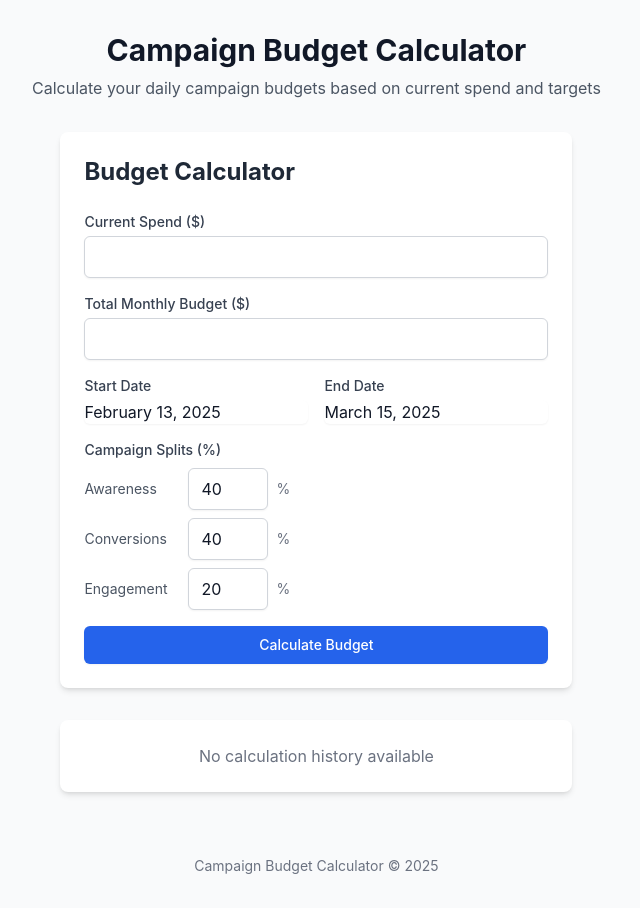
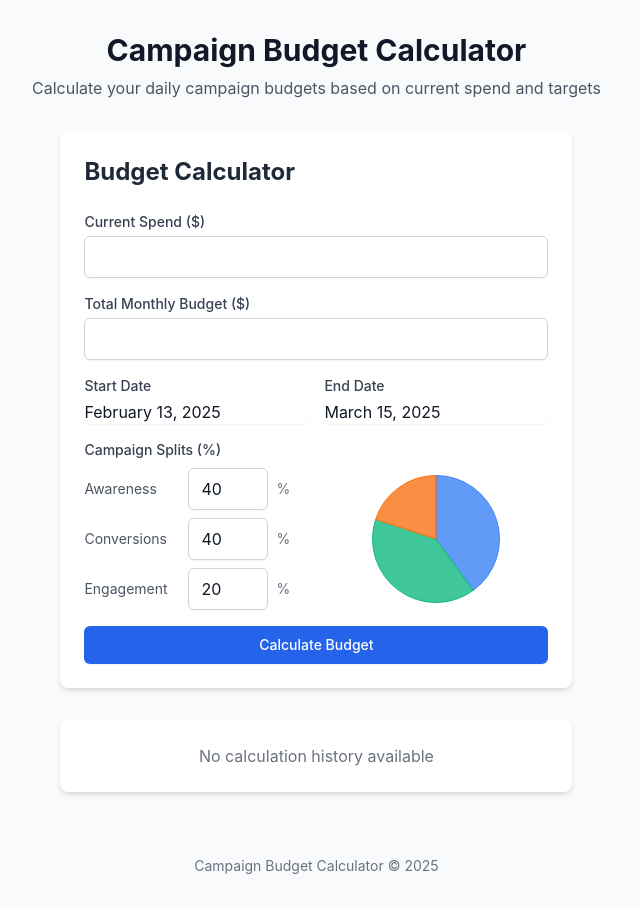
Before and after one commit to eli-k-hughes/BudgetCalc, a React (Vite) app: page / in a window 1280 px wide. Shown: the whole page, without its empty margins (0-640 px from the left). Built offline with nearby package versions, Linux system fonts and the light colour scheme.

Commit message:
feat: add pie chart visualization for campaign splits

```diff
--- a/package.json
+++ b/package.json
@@ -13,7 +13,9 @@
     "test:ui": "vitest --ui"
   },
   "dependencies": {
+    "chart.js": "^4.4.7",
     "react": "^19.0.0",
+    "react-chartjs-2": "^5.3.0",
     "react-datepicker": "^8.0.0",
     "react-dom": "^19.0.0"
   },
--- a/src/components/BudgetForm.tsx
+++ b/src/components/BudgetForm.tsx
@@ -2,6 +2,7 @@ import React, { useState } from 'react';
 import DatePicker from 'react-datepicker';
 import 'react-datepicker/dist/react-datepicker.css';
 import { BudgetInputs, CampaignSplit } from '../types/budget';
+import { PieChart } from './PieChart';
 
 interface BudgetFormProps {
   onSubmit: (inputs: BudgetInputs) => void;
@@ -143,6 +144,8 @@ export function BudgetForm({ onSubmit, isLoading = false, error = null }: Budget
           <label className="block text-sm font-medium text-gray-700">
             Campaign Splits (%)
           </label>
+          <div className="grid grid-cols-2 gap-4">
+            <div className="space-y-2">
               {campaignSplits.map((split, index) => (
                 <div key={split.name} className="flex items-center space-x-2">
                   <span className="w-24 text-sm text-gray-600">{split.name}</span>
@@ -160,6 +163,11 @@ export function BudgetForm({ onSubmit, isLoading = false, error = null }: Budget
                 </div>
               ))}
             </div>
+            <div className="flex items-center justify-center">
+              <PieChart splits={campaignSplits} size="small" />
+            </div>
+          </div>
+        </div>
 
         <button
           type="submit"
--- a/src/components/HistoryView.tsx
+++ b/src/components/HistoryView.tsx
@@ -1,6 +1,7 @@
 import React from 'react';
 import { StoredCalculations } from '../types/budget';
 import { formatCurrency } from '../utils/budgetCalculator';
+import { PieChart } from './PieChart';
 
 interface HistoryViewProps {
   storedCalculations: StoredCalculations;
@@ -61,19 +62,25 @@ export function HistoryView({ storedCalculations, onClearHistory }: HistoryViewP
               </div>
               <div>
                 <span className="text-gray-600">Days Remaining:</span>
-                <span className="ml-2 font-medium">{calc.inputs.daysRemaining}</span>
+                <span className="ml-2 font-medium">{calc.result.daysRemaining}</span>
               </div>
             </div>
 
             <div className="mt-2 pt-2 border-t">
-              <div className="text-sm text-gray-600">Campaign Splits:</div>
-              <div className="grid grid-cols-2 gap-2 mt-1">
-                {calc.inputs.campaignSplits.map((split) => (
-                  <div key={split.name} className="text-sm">
-                    <span className="text-gray-600">{split.name}:</span>
-                    <span className="ml-1 font-medium">{split.percentage}%</span>
+              <div className="grid grid-cols-2 gap-4">
+                <div>
+                  <div className="text-sm text-gray-600 mb-1">Campaign Splits</div>
+                  <PieChart splits={calc.inputs.campaignSplits} size="small" />
+                </div>
+                <div className="flex items-center">
+                  <div className="text-sm text-gray-500">
+                    {calc.inputs.campaignSplits.map((split) => (
+                      <div key={split.name}>
+                        {split.name}: {split.percentage}%
+                      </div>
+                    ))}
                   </div>
-                ))}
+                </div>
               </div>
             </div>
           </div>
--- /dev/null
+++ b/src/components/PieChart.tsx
@@ -0,0 +1,55 @@
+import React from 'react';
+import { Chart as ChartJS, ArcElement, Tooltip, Legend } from 'chart.js';
+import { Pie } from 'react-chartjs-2';
+
+ChartJS.register(ArcElement, Tooltip, Legend);
+
+interface PieChartProps {
+  splits: { name: string; percentage: number }[];
+  size?: 'small' | 'large';
+}
+
+export function PieChart({ splits, size = 'small' }: PieChartProps) {
+  const data = {
+    labels: splits.map(split => split.name),
+    datasets: [
+      {
+        data: splits.map(split => split.percentage),
+        backgroundColor: [
+          'rgba(59, 130, 246, 0.8)', // blue-500
+          'rgba(16, 185, 129, 0.8)', // green-500
+          'rgba(249, 115, 22, 0.8)', // orange-500
+          'rgba(139, 92, 246, 0.8)', // purple-500
+        ],
+        borderColor: [
+          'rgba(59, 130, 246, 1)',
+          'rgba(16, 185, 129, 1)',
+          'rgba(249, 115, 22, 1)',
+          'rgba(139, 92, 246, 1)',
+        ],
+        borderWidth: 1,
+      },
+    ],
+  };
+
+  const options = {
+    responsive: true,
+    plugins: {
+      legend: {
+        display: size === 'large',
+        position: 'bottom' as const,
+      },
+      tooltip: {
+        callbacks: {
+          label: (context: any) => `${context.label}: ${context.raw}%`,
+        },
+      },
+    },
+  };
+
+  return (
+    <div className={size === 'small' ? 'w-32 h-32' : 'w-48 h-48'}>
+      <Pie data={data} options={options} />
+    </div>
+  );
+}
--- a/src/components/ResultsDisplay.tsx
+++ b/src/components/ResultsDisplay.tsx
@@ -34,13 +34,13 @@ export function ResultsDisplay({ calculation }: ResultsDisplayProps) {
             <span className="text-gray-600">Start Date:</span>
             <span className="ml-2 font-medium">{formatDate(result.startDate)}</span>
           </div>
-          <div>
-            <span className="text-gray-600">End Date:</span>
-            <div className="flex items-center justify-between">
+          <div className="space-y-1">
+            <div>
+              <span className="text-gray-600">End Date:</span>
               <span className="ml-2 font-medium">{formatDate(result.endDate)}</span>
-              <span className="text-sm text-blue-600">
-                ({daysFromToday} days from today)
-              </span>
+            </div>
+            <div className="text-sm text-blue-600 ml-[4.5rem]">
+              ({daysFromToday} days from today)
             </div>
           </div>
           <div className="col-span-2">
```
Also changed, not shown: 1 other file (tests, documents, lock files or other folders). Lines whose indentation alone changed are shown as unchanged.
